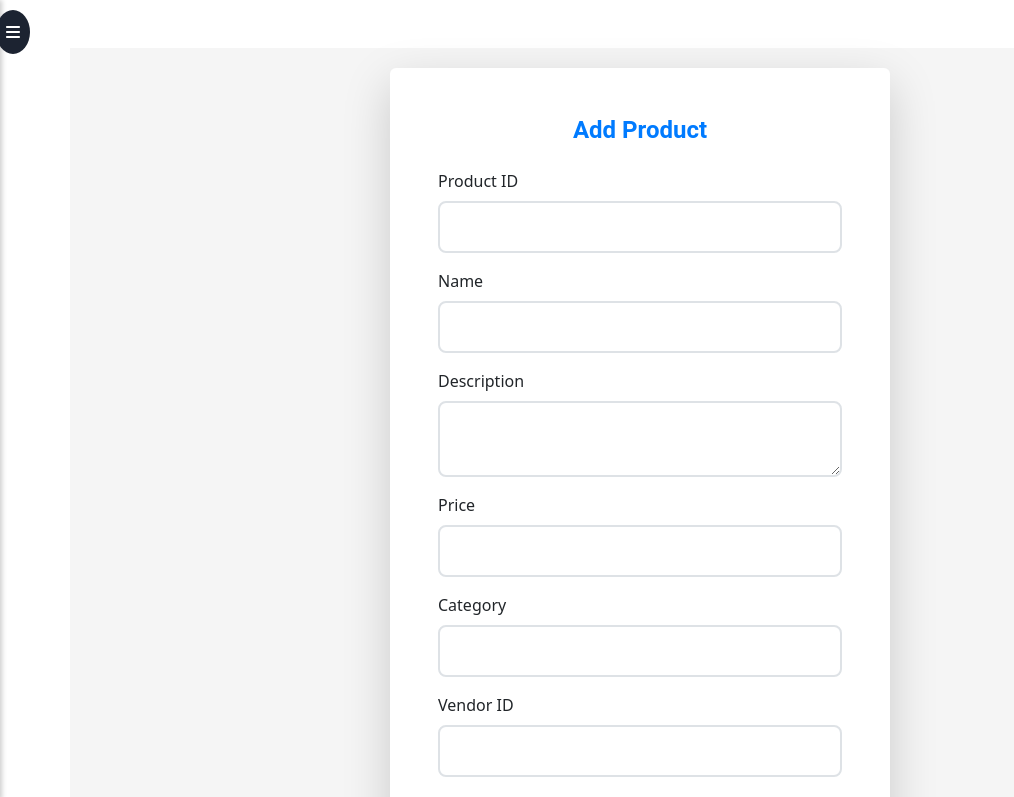
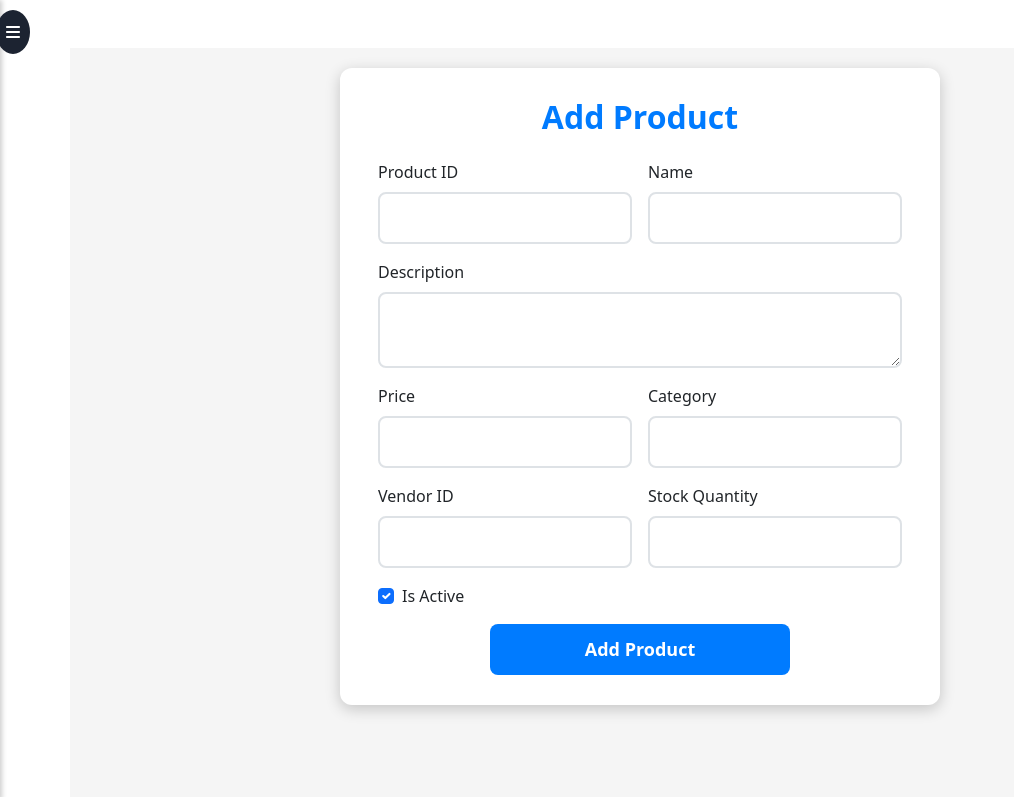
Before and after one commit to IT21212604/e-commerce_frontend, a React (Create React App) app: page /add-product in a window 1280 px wide. Shown: the top 797 px of the page, without its empty margins (0-1014 px from the left). Built offline with nearby package versions, Linux system fonts and the light colour scheme.

Commit message:
Update Product page frontend

```diff
--- a/src/Components/Product/AddProduct.css
+++ b/src/Components/Product/AddProduct.css
@@ -1,84 +1,36 @@
-/* .add-product-container {
-    display: flex;
-    justify-content: center;
-    align-items: center;
-    height: 100vh;
-  }
-
-  .add-product-form {
-    background-color: #fff;
-    max-width: 600px;
-    border-radius: 10px;
-    padding: 40px;
-    box-shadow: 0px 0px 15px rgba(0, 0, 0, 0.1);
-  }
-
-  .add-product-form h2 {
-    color: #007bff;
-    font-weight: 600;
-    margin-bottom: 20px;
-  }
-
-  .form-control {
-    border-radius: 8px;
-    border: 2px solid #dee2e6;
-    padding: 10px;
-  }
-
-  .form-control:focus {
-    border-color: #007bff;
-    box-shadow: none;
-  }
-
-  .btn-primary {
-    background-color: #007bff;
-    border: none;
-    font-size: 18px;
-    padding: 10px;
-    border-radius: 8px;
-  }
-
-  .btn-primary:hover {
-    background-color: #0056b3;
-  }
-
-  @media (max-width: 768px) {
-    .add-product-form {
-      padding: 30px;
-      width: 100%;
-    }
-  }
-   */
-
-   /* Container for centering the form vertically */
 .add-product-container {
   display: flex;
   justify-content: center;
-    align-items: center;
+  align-items: flex-start; /* Align items at the start */
   min-height: 100vh; /* Ensure full height scaling */
-    background-color: #f5f5f5; /* Light background to make the form pop */
   padding: 20px; /* Extra padding for smaller screens */
+  background-color: #f5f5f5; /* Light background for contrast */
 }
 
-  /* Styling the form with a professional, modern look */
-  .add-product-form {
-    background-color: #fff;
-    width: 100%;
-    max-width: 500px; /* Scales well on larger screens */
-    border-radius: 12px;
-    padding: 40px 30px;
-    box-shadow: 0px 8px 20px rgba(0, 0, 0, 0.15); /* Professional shadow */
-    transition: all 0.3s ease-in-out; /* Smooth transition on hover */
+/* Styling for the input form */
+.form-inputs {
+  display: flex;
+  flex-direction: column; /* Stack items vertically */
+  align-items: center; /* Center items horizontally */
+  flex: 1; /* Take full width */
+  max-width: 600px; /* Optional: set max width for larger screens */
+  background-color: #fff; /* Background color for the form */
+  border-radius: 12px; /* Rounded corners for the form */
+  box-shadow: 0 4px 15px rgba(0, 0, 0, 0.2); /* Shadow effect for the frame */
+  padding: 30px; /* Inner padding for the form */
+  transition: box-shadow 0.3s ease; /* Smooth transition on hover */
+}
+
+/* Optional: Add hover effect for shadow */
+.form-inputs:hover {
+  box-shadow: 0 6px 20px rgba(0, 0, 0, 0.3); /* Darker shadow on hover */
 }
 
 /* Form header styling */
-  .add-product-form h2 {
+.form-inputs h2 {
   color: #007bff;
-    font-weight: 700;
-    margin-bottom: 1.5rem; /* Increase margin for spacing */
-    font-family: 'Roboto', sans-serif; /* Consistent modern font */
-    text-align: center;
-    font-size: 24px; /* Slightly larger for professional look */
+  font-weight: 600;
+  margin-bottom: 20px; /* Increase margin for spacing */
 }
 
 /* Form control styles */
@@ -98,40 +50,27 @@
 }
 
 /* Styling for the primary button */
-  .btn-primary {
+.custom-btn {
+  width: 80%; /* Adjust this percentage as needed */
+  max-width: 300px; /* Optional: set a max width */
+  margin: 0 auto; /* Center the button */
+  display: block; /* Ensure the button behaves like a block element */
   background-color: #007bff;
   border: none;
   font-size: 18px;
   font-weight: 600;
   padding: 12px;
   border-radius: 8px;
-    width: 100%; /* Full width for a professional appearance */
   transition: background-color 0.3s ease;
-    margin-top: 20px; /* Space between form elements */
 }
 
-  .btn-primary:hover {
+.custom-btn:hover {
   background-color: #0056b3;
 }
 
 /* Responsive form behavior on smaller screens */
 @media (max-width: 768px) {
-    .add-product-form {
-      padding: 25px 20px;
-      width: 100%;
-      box-shadow: 0px 4px 15px rgba(0, 0, 0, 0.1);
-    }
-
-    h2 {
-      font-size: 22px; /* Adjust font size for smaller screens */
-    }
-
-    .form-control {
-      font-size: 15px;
-      padding: 10px;
-    }
-
-    .btn-primary {
-      font-size: 16px;
+  .form-inputs {
+    padding: 20px;
   }
 }
--- a/src/Components/Product/AddProduct.js
+++ b/src/Components/Product/AddProduct.js
@@ -1,3 +1,121 @@
+// import React, { useState } from 'react';
+// import Sidebar from '../NavBar/Sidebar'; // Import Sidebar component
+// import axios from 'axios';
+// import './AddProduct.css'; // Import custom CSS for styling
+
+// function AddProduct() {
+//   const [formData, setFormData] = useState({
+//     productId: '',
+//     name: '',
+//     description: '',
+//     price: '',
+//     category: '',
+//     vendorId: '',
+//     stockQuantity: '',
+//     isActive: true,
+//   });
+
+//   const [isSidebarOpen, setIsSidebarOpen] = useState(false);
+
+//   const toggleSidebar = () => {
+//     setIsSidebarOpen(!isSidebarOpen);
+//   };
+
+//   const handleChange = (e) => {
+//     setFormData({
+//       ...formData,[e.target.name]: e.target.value,
+//     });
+//   };
+
+//   const handleSubmit = async (e) => {
+//     e.preventDefault();
+//     try {
+//       const response = await axios.post('/api/products', formData); // Adjust API route
+//       console.log(response.data); // Handle success
+//       // Reset the form after submission
+//       setFormData({
+//         productId: '',
+//         name: '',
+//         description: '',
+//         price: '',
+//         category: '',
+//         vendorId: '',
+//         stockQuantity: '',
+//         isActive: true,
+//       });
+//     } catch (error) {
+//       console.error(error); // Handle error
+//     }
+//   };
+
+//   return (
+//     <>
+//       {/* Sidebar component */}
+//       <Sidebar isOpen={isSidebarOpen} toggleSidebar={toggleSidebar} />
+
+//       {/* Main content */}
+//       <div className={`add-product-container container mt-5 ${isSidebarOpen ? 'with-sidebar' : ''}`}>
+//         <div className="add-product-form shadow-lg p-5 rounded">
+//           <h2 className="text-center mb-4">Add Product</h2>
+//           <form onSubmit={handleSubmit}>
+//             <div className="mb-3">
+//               <label className="form-label">Product ID</label>
+//               <input
+//                 type="text" className="form-control" name="productId" value={formData.productId} onChange={handleChange} required
+//               />
+//             </div>
+//             <div className="mb-3">
+//               <label className="form-label">Name</label>
+//               <input
+//                 type="text" className="form-control" name="name" value={formData.name} onChange={handleChange} required
+//               />
+//             </div>
+//             <div className="mb-3">
+//               <label className="form-label">Description</label>
+//               <textarea
+//                 className="form-control" name="description" value={formData.description} onChange={handleChange} required
+//               />
+//             </div>
+//             <div className="mb-3">
+//               <label className="form-label">Price</label>
+//               <input
+//                 type="number" className="form-control" name="price" value={formData.price} onChange={handleChange} required
+//               />
+//             </div>
+//             <div className="mb-3">
+//               <label className="form-label">Category</label>
+//               <input
+//                 type="text" className="form-control" name="category" value={formData.category} onChange={handleChange} required
+//               />
+//             </div>
+//             <div className="mb-3">
+//               <label className="form-label">Vendor ID</label>
+//               <input
+//                 type="text" className="form-control" name="vendorId" value={formData.vendorId} onChange={handleChange} required
+//               />
+//             </div>
+//             <div className="mb-3">
+//               <label className="form-label">Stock Quantity</label>
+//               <input
+//                 type="number" className="form-control" name="stockQuantity" value={formData.stockQuantity} onChange={handleChange} required
+//               />
+//             </div>
+//             <div className="form-check mb-3">
+//               <input
+//                 type="checkbox" className="form-check-input" name="isActive" checked={formData.isActive} onChange={(e) => setFormData({ ...formData, isActive: e.target.checked })}
+//               />
+//               <label className="form-check-label">Is Active</label>
+//             </div>
+//             <button type="submit" className="btn btn-primary w-100">
+//               Add Product
+//             </button>
+//           </form>
+//         </div>
+//       </div>
+//     </>
+//   );
+// }
+
 import React, { useState } from 'react';
 import Sidebar from '../NavBar/Sidebar'; // Import Sidebar component
 import axios from 'axios';
@@ -23,7 +141,8 @@ function AddProduct() {
 
   const handleChange = (e) => {
     setFormData({
-      ...formData,[e.target.name]: e.target.value,
+      ...formData,
+      [e.target.name]: e.target.value,
     });
   };
 
@@ -55,58 +174,102 @@ function AddProduct() {
 
       {/* Main content */}
       <div className={`add-product-container container mt-5 ${isSidebarOpen ? 'with-sidebar' : ''}`}>
-        <div className="add-product-form shadow-lg p-5 rounded">
+        <div className="form-inputs">
           <h2 className="text-center mb-4">Add Product</h2>
           <form onSubmit={handleSubmit}>
-            <div className="mb-3">
+            <div className="mb-3 d-flex justify-content-between">
+              <div className="me-2 flex-fill">
                 <label className="form-label">Product ID</label>
                 <input
-                type="text" className="form-control" name="productId" value={formData.productId} onChange={handleChange} required
+                  type="text"
+                  className="form-control"
+                  name="productId"
+                  value={formData.productId}
+                  onChange={handleChange}
+                  required
                 />
               </div>
-            <div className="mb-3">
+              <div className="ms-2 flex-fill">
                 <label className="form-label">Name</label>
                 <input
-                type="text" className="form-control" name="name" value={formData.name} onChange={handleChange} required
+                  type="text"
+                  className="form-control"
+                  name="name"
+                  value={formData.name}
+                  onChange={handleChange}
+                  required
                 />
+              </div>
             </div>
             <div className="mb-3">
               <label className="form-label">Description</label>
               <textarea
-                className="form-control" name="description" value={formData.description} onChange={handleChange} required
+                className="form-control"
+                name="description"
+                value={formData.description}
+                onChange={handleChange}
+                required
               />
             </div>
-            <div className="mb-3">
+            <div className="mb-3 d-flex justify-content-between">
+              <div className="me-2 flex-fill">
                 <label className="form-label">Price</label>
                 <input
-                type="number" className="form-control" name="price" value={formData.price} onChange={handleChange} required
+                  type="number"
+                  className="form-control"
+                  name="price"
+                  value={formData.price}
+                  onChange={handleChange}
+                  required
                 />
               </div>
-            <div className="mb-3">
+              <div className="ms-2 flex-fill">
                 <label className="form-label">Category</label>
                 <input
-                type="text" className="form-control" name="category" value={formData.category} onChange={handleChange} required
+                  type="text"
+                  className="form-control"
+                  name="category"
+                  value={formData.category}
+                  onChange={handleChange}
+                  required
                 />
               </div>
-            <div className="mb-3">
+            </div>
+            <div className="mb-3 d-flex justify-content-between">
+              <div className="me-2 flex-fill">
                 <label className="form-label">Vendor ID</label>
                 <input
-                type="text" className="form-control" name="vendorId" value={formData.vendorId} onChange={handleChange} required
+                  type="text"
+                  className="form-control"
+                  name="vendorId"
+                  value={formData.vendorId}
+                  onChange={handleChange}
+                  required
                 />
               </div>
-            <div className="mb-3">
+              <div className="ms-2 flex-fill">
                 <label className="form-label">Stock Quantity</label>
                 <input
-                type="number" className="form-control" name="stockQuantity" value={formData.stockQuantity} onChange={handleChange} required
+                  type="number"
+                  className="form-control"
+                  name="stockQuantity"
+                  value={formData.stockQuantity}
+                  onChange={handleChange}
+                  required
                 />
+              </div>
             </div>
             <div className="form-check mb-3">
               <input
-                type="checkbox" className="form-check-input" name="isActive" checked={formData.isActive} onChange={(e) => setFormData({ ...formData, isActive: e.target.checked })}
+                type="checkbox"
+                className="form-check-input"
+                name="isActive"
+                checked={formData.isActive}
+                onChange={(e) => setFormData({ ...formData, isActive: e.target.checked })}
               />
               <label className="form-check-label">Is Active</label>
             </div>
-            <button type="submit" className="btn btn-primary w-100">
+            <button type="submit" className="btn btn-primary custom-btn">
               Add Product
             </button>
           </form>
```
Also changed, not shown: 1 other file (tests, documents, lock files or other folders). Lines whose indentation alone changed are shown as unchanged.
